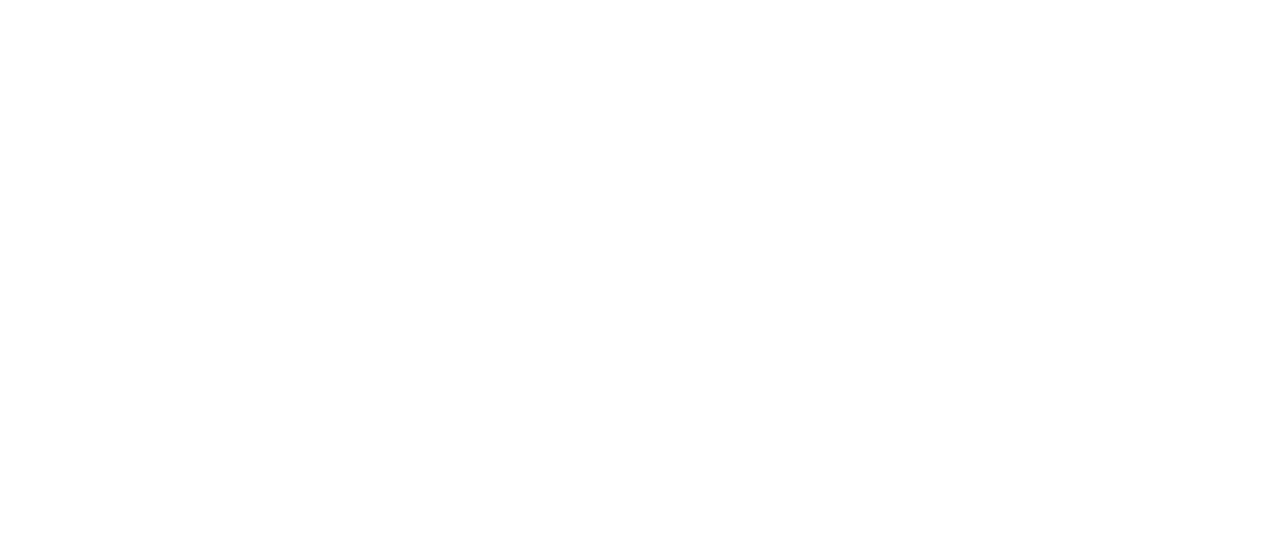
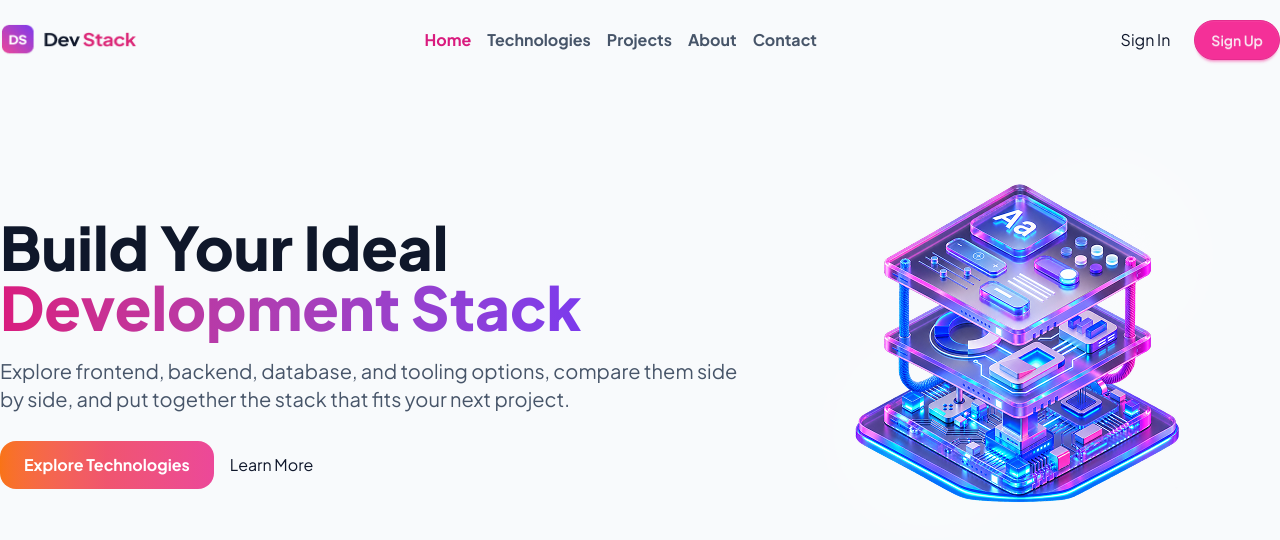
Before and after one commit to hafizul1997/Assignment05, a React (Vite) app: page / in a window 1280 px wide. Shown: the top 540 px of the page. Built offline with nearby package versions, Linux system fonts and the light colour scheme.

Commit message:
Create NavBAR with styling using tailwend

```diff
--- a/index.html
+++ b/index.html
@@ -1,5 +1,5 @@
 <!doctype html>
-<html lang="en">
+<html lang="en" data-theme="light">
   <head>
     <meta charset="UTF-8" />
     <link rel="icon" type="image/svg+xml" href="/favicon.svg" />
--- a/src/App.tsx
+++ b/src/App.tsx
@@ -1,9 +1,13 @@
 import { useState } from 'react'
+import Nav from './Components/Nav'
+import Hero from './Components/Hero'
 
 function App() {
   return (
     <>
     {/*Navbar*/}
+    <Nav></Nav>
+    <Hero></Hero>
      {/*Hero Section*/}
       {/* Product list*/}
      {/*Add to Cart*/}
--- /dev/null
+++ b/src/Components/Hero.tsx
@@ -0,0 +1,25 @@
+import React from 'react';
+import HeroImage from '../assets/banner-stack.png'
+const Hero = () => {
+    return (
+        <section>
+            <div className='max-w-[1280px] mx-auto' >
+        <div className='flex  items-center justify-between'>
+            <div>
+                    <h1 className='text-6xl font-black text-[#0f172a] py-5'>Build Your Ideal <br/>
+                   <span className='bg-gradient-to-r from-[#d91b7e] to-[#7c3aed] bg-clip-text text-transparent'> Development Stack </span></h1>
+<p className='text-[#475569] text-xl'>Explore frontend, backend, database, and tooling options,
+compare them side by side, and put together the stack that fits your
+next project.</p>
+<div className='flex gap-4 mt-7'>
+    <button className='bg-gradient-to-r from-[#f97316] via-[#f0556f] to-[#ec4899] text-white font-bold px-6 py-3 rounded-2xl'>Explore Technologies</button>
+    <button>Learn More</button>
+</div>
+            </div>
+            <img src={HeroImage} alt="Banner Stack"/>
+        </div>
+    </div>
+    </section>
+    );
+};
+export default Hero;
--- /dev/null
+++ b/src/Components/Nav.tsx
@@ -0,0 +1,31 @@
+import React, { useState } from 'react';
+import Logo from '.././assets/logo-text.png'
+
+const Nav = () => {
+    const[buttonType,setButtonType]=useState("Sign Up");
+    const activeHandleButton=(type:"Sign Up"|"Sign In")=>{
+        setButtonType(type);
+    }
+    return (
+        <div className='mx-auto max-w-[1280px]'>
+            <nav className=' flex  justify-between  items-center h-[80px]'>
+                <img src={Logo} alt="Dev Stack Logo" className='h-[32px] w-[137px]' />
+                <ul className=' flex  justify-between gap-4 text-[#475569]  font-bold'>
+                  <ul className="flex gap-4 text-[#475569]">
+                         <li className="text-[#d91b7e]">Home</li>
+                        <li className="hover:text-[#d91b7e]">Technologies</li>
+                        <li className="hover:text-[#d91b7e]">Projects</li>
+                        <li className="hover:text-[#d91b7e]">About</li>
+                        <li className="hover:text-[#d91b7e]">Contact</li>
+                  </ul>
+                </ul>
+                <div className='flex  justify-between gap-2'>
+    <button onClick={()=>activeHandleButton("Sign In")} className={`px-4 py-2 ${(buttonType === "Sign In")? "btn btn-secondary" : ""} rounded-full`}>Sign In</button>
+   <button onClick={()=> activeHandleButton("Sign Up")} className={`px-4 py-2 ${(buttonType ==="Sign Up")? "btn btn-secondary" : ""} rounded-full`}>Sign Up</button>
+                </div>
+            </nav>
+        </div>
+    );
+};
+
+export default Nav;
--- a/src/index.css
+++ b/src/index.css
@@ -1,2 +1,7 @@
+@import url('https://fonts.googleapis.com/css2?family=Plus+Jakarta+Sans:ital,wght@0,200..800;1,200..800&display=swap');
 @import "tailwindcss";
 @plugin "daisyui";
+body {
+  @apply bg-slate-50 text-slate-900;
+  font-family: "Plus Jakarta Sans", sans-serif;
+}
--- a/vite.config.ts
+++ b/vite.config.ts
@@ -1,6 +1,7 @@
 import react, { reactCompilerPreset } from '@vitejs/plugin-react'
 import babel from '@rolldown/plugin-babel'
 import { defineConfig } from 'vite'
+import tailwindcss from '@tailwindcss/vite'
 
 // https://vite.dev/config/
 export default defineConfig({
```
